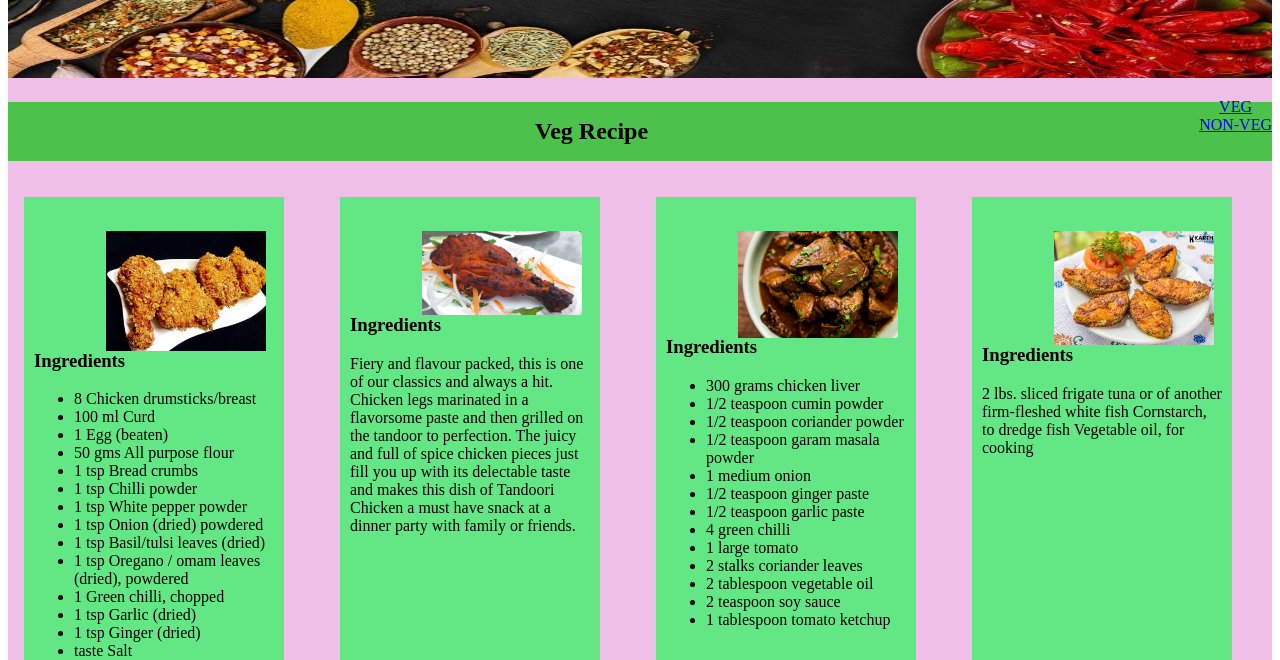
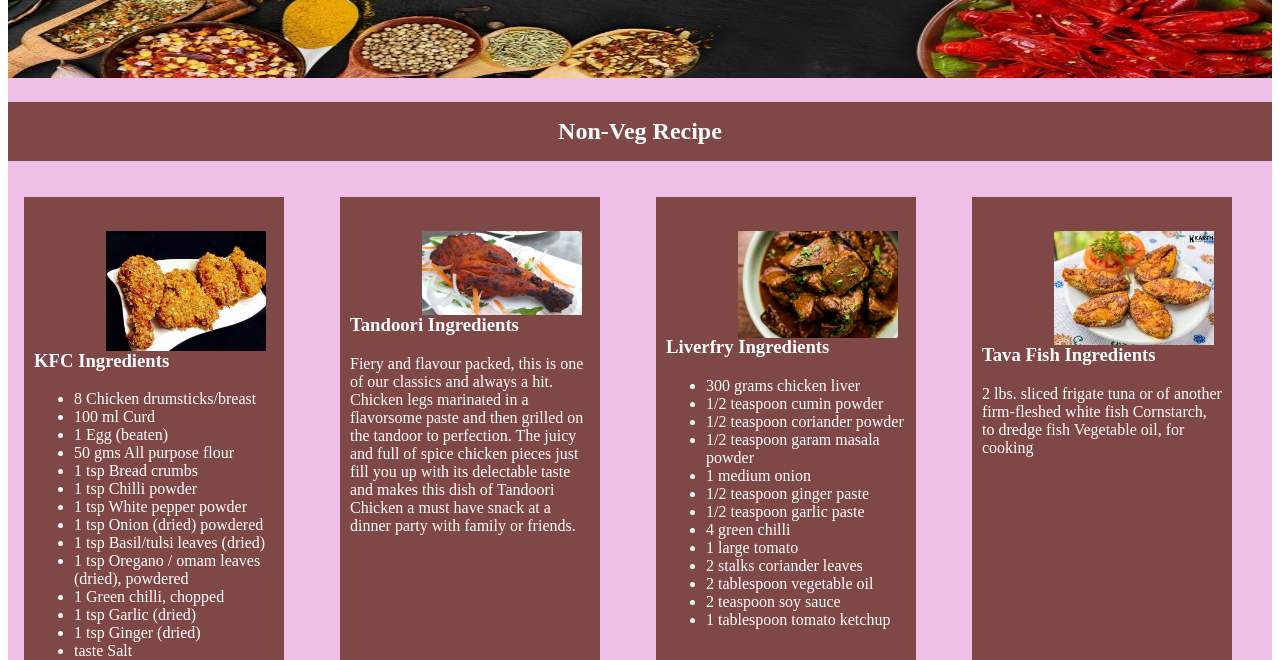
Before and after one commit to Prathikshamp/Foodz, a plain HTML site: page index.html in a window 1280 px wide. Shown: the part 138-798 px from the top of the page. Drawn offline with Linux system fonts and the light colour scheme.

Commit message:
Add files via upload

```diff
--- a/index.html
+++ b/index.html
@@ -16,82 +16,14 @@
  Recipe </h1>
   <h4 class="prathu"><blockquote> By __precious.prathu__</blockquote></h4>
         </div>
-        <nav class="nav">
-            <ul class="navul">
-                <li>
-                    <a class="ul1" href="http://127.0.0.1:5500/Food%20Recipe/food.html#:~:text=By%20__precious.prathu__-,Veg%20Recipe,-Ingredients">VEG</a>
-                    </li>
-                    <li>
-                    <a class="ul2" href="http://127.0.0.1:5500/Food%20Recipe/food.html#:~:text=oil%2C%20for%20cooking-,Non%2DVeg%20Recipe,-Ingredients">NON-VEG</a>
-                </li>
-            </ul>
-          </nav>
-        <section class="veg">
-            <h2 class="h2veg">Veg Recipe</h2>
-            <div class="nveg">
-                <div class="kfcv">
-                <img class="kfcvimg" src="kfcchicken.jpg" alt="image"/>
-                <h3>Ingredients</h3>
-                <ul>
-                    <li>8 Chicken drumsticks/breast</li>
-                    <li>100 ml Curd</li>
-                    <li>1 Egg (beaten)</li>
-                    <li>50 gms All purpose flour</li>
-                    <li>1 tsp Bread crumbs </li>
-                    <li>1 tsp Chilli powder</li>
-                    <li>1 tsp White pepper powder</li>
-                    <li>1 tsp Onion (dried)  powdered</li>
-                    <li> 1 tsp Basil/tulsi leaves (dried)</li>
-                    <li>1 tsp Oregano / omam leaves (dried), powdered</li>
-                    <li>1 Green chilli, chopped</li>
-                    <li>1 tsp Garlic (dried)</li>
-                    <li>1 tsp Ginger (dried)
-                    </li>
-                    <li> taste Salt</li>
-                    <li>Oil (for frying)</li>
-                </ul>
-                </div>
-                <div class="legv">
-                <img class="legvimg" src="legpiece.jpg" alt="image"/>
-                <h3>Ingredients</h3>
-                <p>Fiery and flavour packed, this is one of our classics and always a hit. Chicken legs marinated in a flavorsome paste and then grilled on the tandoor to perfection. The juicy and full of spice chicken pieces just fill you up with its delectable taste and makes this dish of Tandoori Chicken a must have snack at a dinner party with family or friends.</p>
-                </div>
-                <div class="liverv">
-                <img class="livervimg" src="liverfry.jpg" alt="image"/>
-                <h3>Ingredients</h3>
-                <ul>
-                    <li>
-                        300 grams chicken liver</li>
-                        <li>1/2 teaspoon cumin powder</li>
-                        <li>1/2 teaspoon coriander powder</li>
-    <li>1/2 teaspoon garam masala powder</li>
-    <li>1 medium onion</li>
-    <li>1/2 teaspoon ginger paste</li>
-    <li>1/2 teaspoon garlic paste</li>
-    <li>4 green chilli</li>
-    <li>1 large tomato</li>
-    <li>2 stalks coriander leaves</li>
-    <li>2 tablespoon vegetable oil</li>
-    <li>2 teaspoon soy sauce</li>
-    <li>1 tablespoon tomato ketchup</li>
-                </ul>
-                </div>
-                <div class="tavav">
-                <img class="tavavimg" src="tavafish.jpg" alt="image"/>
-                <h3>Ingredients</h3>
-                <p>2 lbs. sliced frigate tuna or of another firm-fleshed white fish
-                    Cornstarch, to dredge fish
-                    Vegetable oil, for cooking</p>
-                </div>
-                </div>
-        </section>
-        <hr>
+
+
         <section class="nonveg">
             <h2 class="h2nonveg">Non-Veg Recipe</h2>
             <div class="nveg">
             <div class="kfc">
             <img class="kfcimg" src="kfcchicken.jpg" alt="image"/>
-            <h3>Ingredients</h3>
+            <h3>KFC Ingredients</h3>
             <ul>
                 <li>8 Chicken drumsticks/breast</li>
                 <li>100 ml Curd</li>
@@ -113,12 +45,12 @@
             </div>
             <div class="leg">
             <img class="legimg" src="legpiece.jpg" alt="image"/>
-            <h3>Ingredients</h3>
+            <h3>Tandoori Ingredients</h3>
             <p>Fiery and flavour packed, this is one of our classics and always a hit. Chicken legs marinated in a flavorsome paste and then grilled on the tandoor to perfection. The juicy and full of spice chicken pieces just fill you up with its delectable taste and makes this dish of Tandoori Chicken a must have snack at a dinner party with family or friends.</p>
             </div>
             <div class="liver">
             <img class="liverimg" src="liverfry.jpg" alt="image"/>
-            <h3>Ingredients</h3>
+            <h3>Liverfry Ingredients</h3>
             <ul>
                 <li>
                     300 grams chicken liver</li>
@@ -138,24 +70,18 @@
             </div>
             <div class="tava">
             <img class="tavaimg" src="tavafish.jpg" alt="image"/>
-            <h3>Ingredients</h3>
+            <h3>Tava Fish Ingredients</h3>
             <p>2 lbs. sliced frigate tuna or of another firm-fleshed white fish
                 Cornstarch, to dredge fish
                 Vegetable oil, for cooking</p>
             </div>
 
-            <div class="tikka">
-                <img class="tikkaimg" src="chickentikka.jpg" alt="image"/>
-                <h3>Ingredients</h3>
-                <p>2 lbs. sliced frigate tuna or of another firm-fleshed white fish
-                Cornstarch, to dredge fish
-                Vegetable oil, for cooking</p>
-            </div>
+
         </div>
     </section>
         <section class="footer1">
         <footer>
-            &copyCopyright Prathiksha M P <br> <i class="fa-brands fa-instagram"></i>
+            &copyCopyright Prathiksha M P
         </footer>
     </section>
     </div>
```
